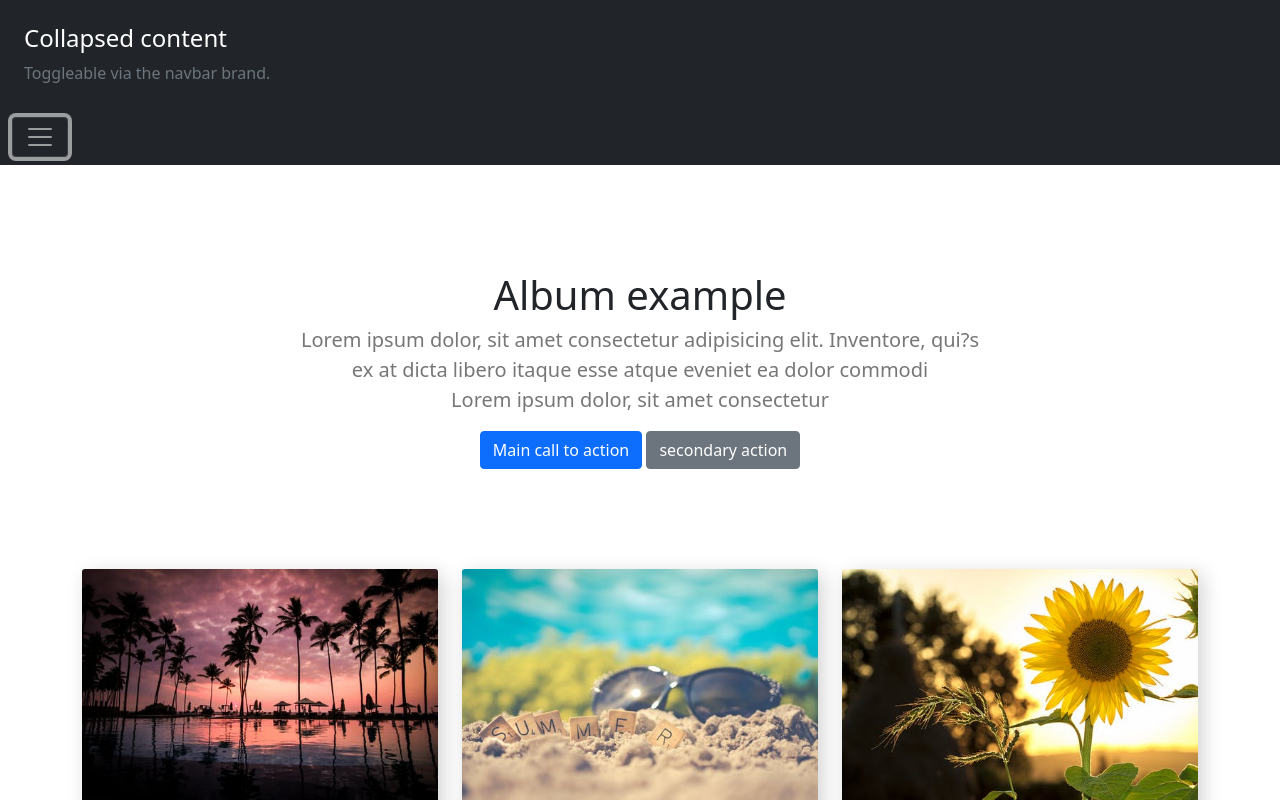
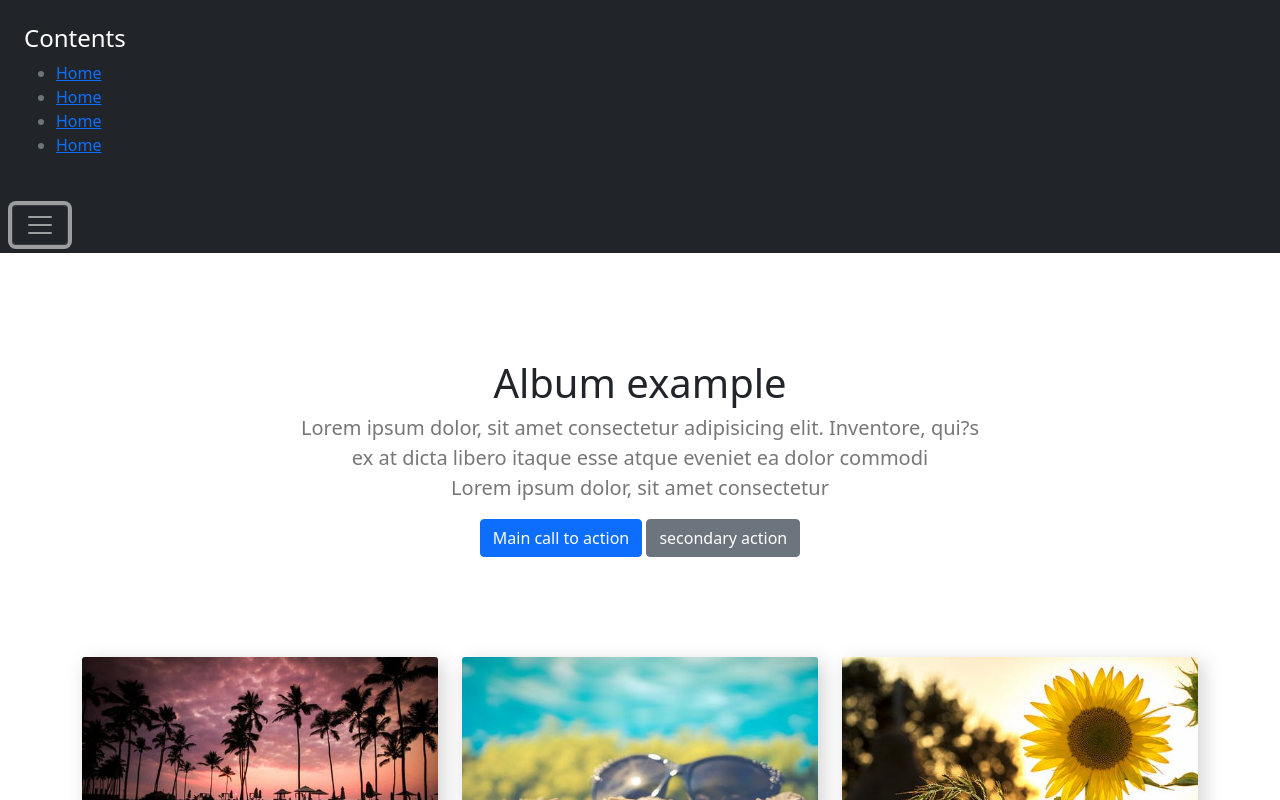
Before and after one commit to mithilaj4/Album-example, a plain HTML site: page index.html in a window 1280 px wide. Both pictures are taken after a click on the button "Toggle navigation". Shown: the top 800 px of the page. Drawn offline with nearby package versions, Linux system fonts and the light colour scheme.

Commit message:
website done

```diff
--- a/index.html
+++ b/index.html
@@ -15,8 +15,16 @@
 
     <div class="collapse" id="navbarToggleExternalContent">
         <div class="bg-dark p-4">
-          <h5 class="text-white h4">Collapsed content</h5>
-          <span class="text-muted">Toggleable via the navbar brand.</span>
+          <h5 class="text-white h4">Contents
+          </h5>
+          <span class="text-muted">
+              <ul>
+                <li><a href="">Home</a></li>
+                <li><a href="">Home</a></li>
+                <li><a href="">Home</a></li>
+                <li><a href="">Home</a></li>
+            </ul>
+          </span>
         </div>
       </div>
       <nav class="navbar navbar-dark bg-dark">
@@ -215,6 +223,9 @@
     </div>
 
 
+    <div class="container">
+        <p class="d-flex justify-content-center text-center made">© 2021 Album All right reserved</p>
+    </div>
 
 
 
```
